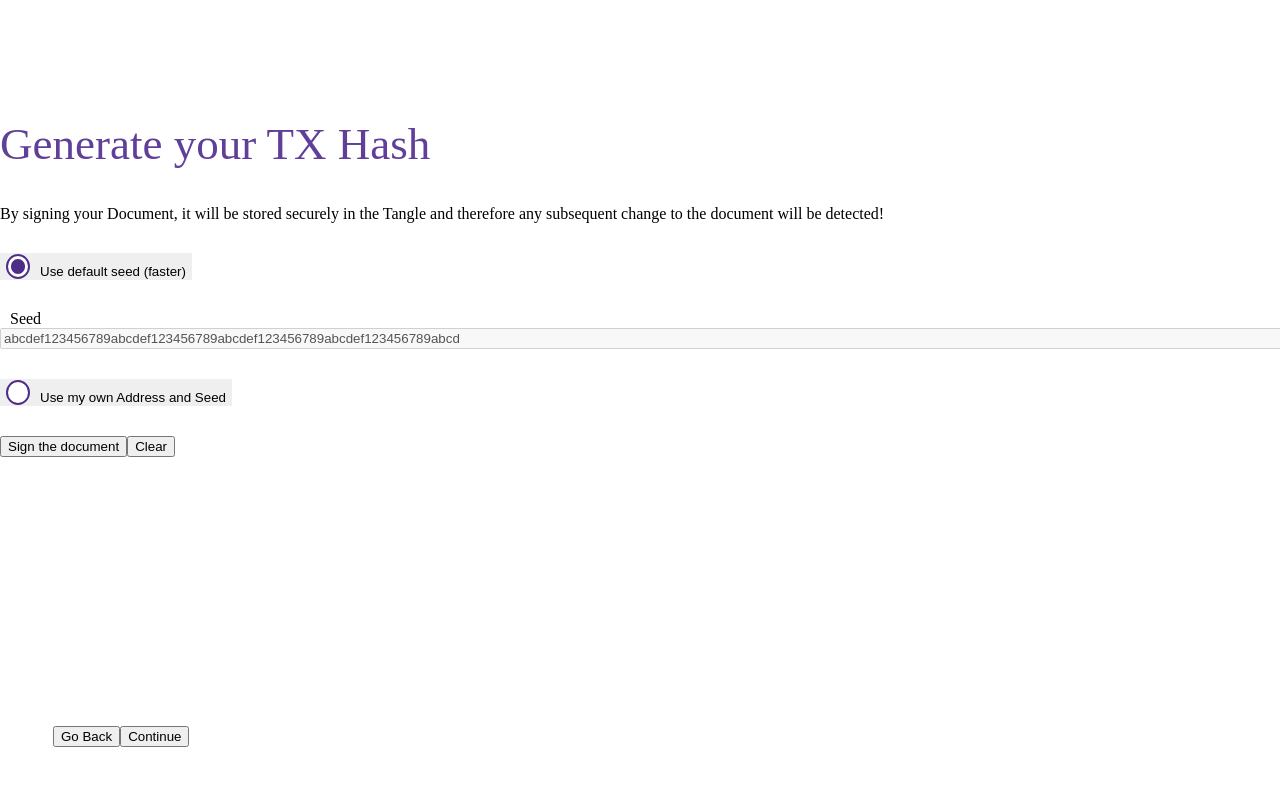
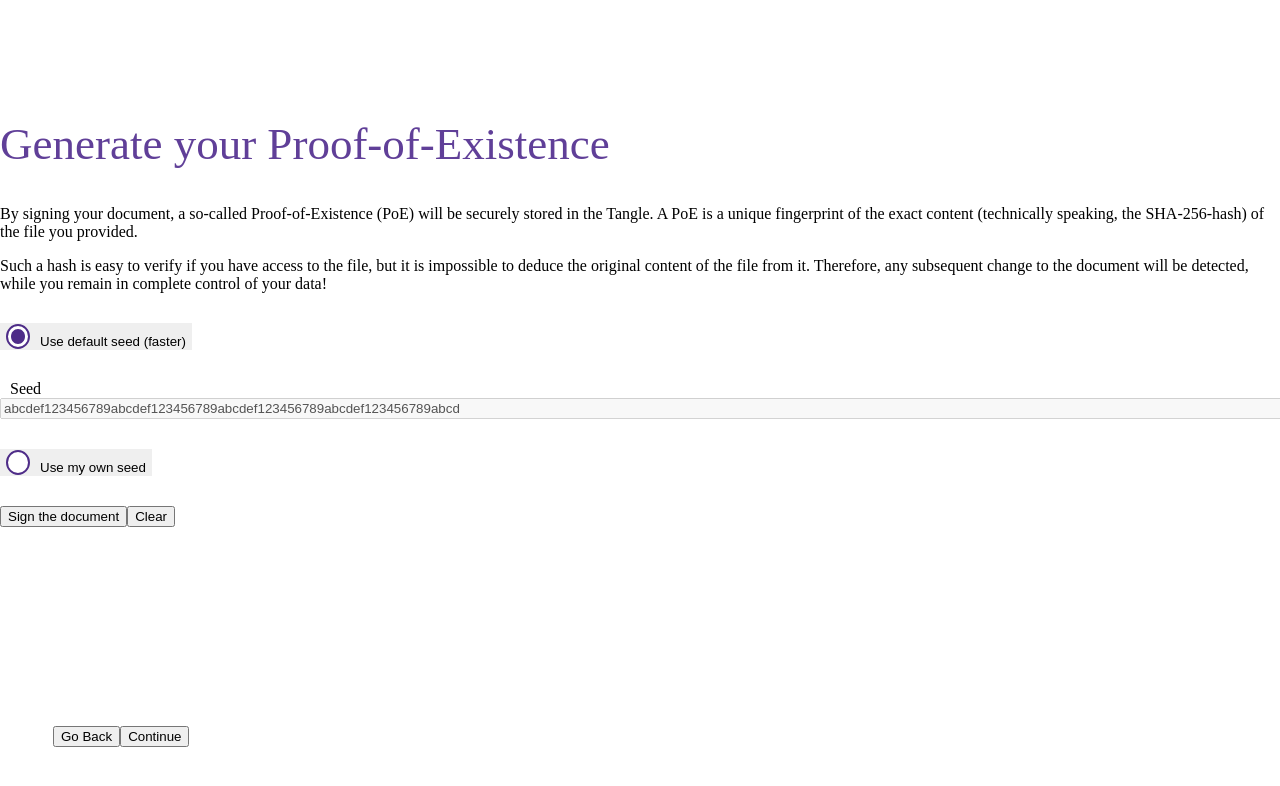
Before and after one commit to iotaledger/poc-document-immutable-blueprint, a React (Create React App) app: page /sign in a window 1280 px wide. Shown: the top 786 px of the page. Built offline with nearby package versions, Linux system fonts and the light colour scheme.

Commit message:
Small bug fixes, legacy-support now works. Drastically improve phrasing to give user an understanding of what is happening and what is happening in this demo.

```diff
--- a/src/App.js
+++ b/src/App.js
@@ -1,7 +1,6 @@
 import React, { Component } from 'react';
 import { verify, verifyLegacy, hash, publish } from '@iota/poex-tool'
 import { BrowserRouter as Router, Route, Link } from "react-router-dom";
-import nodes from './nodes'
 import DocumentSignature from './partials/DocumentSignature'
 import DocumentVerification from './partials/DocumentVerification'
 import SelectFile from './partials/SelectFile'
@@ -9,14 +8,9 @@ import SelectNode from './partials/SelectNode'
 import Header from './partials/header'
 import Loader from './partials/loader'
 import Footer from './partials/footer'
-import { dSeed, dAddress, legacyPermanode } from './partials/defaults'
-import { isValidTrytes, validateData, redirectTo } from './partials/utils'
+import { legacyPermanode } from './partials/defaults'
+import { validateData, redirectTo } from './partials/utils'
 
-const styles = { width: '360px' }
-
-function getProviderParams(isMainnet) {
-  return isMainnet ? { depth: 3, minWeightMagnitude: 14 } : { depth: 3, minWeightMagnitude: 9 }
-}
 
 class App extends Component {
   constructor(props) {
@@ -79,13 +73,13 @@ class App extends Component {
           genTxHash: messageId,
           isLoading: false
         })
-        alert('MessageId has been copied to clipboard!')
+        alert('MessageID has been copied to clipboard!')
       }, function () {
-        alert('clipboard not supported, please copy manually the generated TX Hash')
+        alert('Clipboard not supported, please manually copy the generated MessageID')
       });
 
     } catch (e) {
-      alert(`could not establish connection to this node ${this.state.provider}, please choose a working node and try again!`)
+      alert(`could not establish connection to the node ${this.state.provider}, please choose a working node and try again!`)
       redirectTo('/')
     }
   }
@@ -115,9 +109,6 @@ class App extends Component {
           }
           console.log(bundle)
           verified = await verifyLegacy(bundle, true, file);
-          console.log(verified)
-          console.log(verified)
-          console.log(verified)
         }
         else {
           verified = await verify(msgIdOrTxHash, true, file, this.state.provider);
@@ -126,7 +117,7 @@ class App extends Component {
         this.setState({ isLoading: false, docMutated: verified })
       } catch (e) {
         console.log(e)
-        // this.setState({ isLoading: false, docMutated: false })
+        this.setState({ isLoading: false, docMutated: false })
       }
 
     });
@@ -171,6 +162,7 @@ class App extends Component {
               onProviderSelected={this.onProviderSelected}
               hashValue={this.state.hashValue}
               provider={this.state.provider}
+              isMainnet={this.state.isMainnet}
               setNextPage={this.setNextPage}
             />)} />
             <Route path="/sign" component={() => (<DocumentSignature
--- a/src/partials/DocumentSignature.js
+++ b/src/partials/DocumentSignature.js
@@ -1,6 +1,5 @@
 import React, { Component } from 'react';
-import { verify, hash, publish } from '@iota/poex-tool'
-import { dSeed, dAddress } from './defaults'
+import { dSeed } from './defaults'
 import Radio from './radio'
 import Title from './title'
 
@@ -42,9 +41,9 @@ class SignDocument extends Component {
   }
   render() {
     let generatedHash = this.props.genTxHash != ''
-    let title = 'Generate your TX Hash'
+    let title = 'Generate your Proof-of-Existence'
     if (generatedHash) {
-      title = 'TX Hash Generated'
+      title = 'Message containing the proof has been broadcasted to the Tangle!'
     }
     return (<div>
       <div>
@@ -57,12 +56,16 @@ class SignDocument extends Component {
             valid={false}
             style={{ fontSize: '32px', wordBreak: 'break-word' }}
           />
-          <p>The TX Hash already copied in clipboard, please press 'Continue'</p>
+          <p>The MessageID, meaning the unique identifier of the message stored on the Tangle, is copied to your clipboard. Please press 'Continue'</p>
         </div>}
 
       </div>
       {!generatedHash && <section>
-        <p>By signing your Document, it will be stored securely in the Tangle and therefore any subsequent change to the document will be detected!</p>
+        {/* <p>By signing your Document, it will be stored securely in the Tangle and therefore any subsequent change to the document will be detected!</p> */}
+        {/* <p>By signing your Document, a so-called Proof-of-Existence (PoE) will be securely stored in the Tangle. A PoE is a unique identifier of the exact content (technically speaking, a SHA-256 Hash-value)of the file you provided that is easy to verify if you have access to the file, but impossible to trace back to the original content of the file.
+           Therefore any subsequent change to the document will be detected!, as the </p> */}
+           <p>By signing your document, a so-called Proof-of-Existence (PoE) will be securely stored in the Tangle. A PoE is a unique fingerprint of the exact content (technically speaking, the SHA-256-hash) of the file you provided.</p>
+           <p>Such a hash is easy to verify if you have access to the file, but it is impossible to deduce the original content of the file from it. Therefore, any subsequent change to the document will be detected, while you remain in complete control of your data!</p>
         <div style={topMargin}>
           <Radio
             label="Use default seed (faster)"
@@ -88,7 +91,7 @@ class SignDocument extends Component {
 
         <div style={topMargin}>
           <Radio
-            label="Use my own Address and Seed"
+            label="Use my own seed"
             handleRandioChange={this.handleRandioChange}
             name="userdata"
             checked={(this.state.useDefault === false) && this.state.name === 'userdata'}
--- a/src/partials/DocumentVerification.js
+++ b/src/partials/DocumentVerification.js
@@ -1,14 +1,8 @@
 import React, { Component } from 'react';
-import { verify, hash, publish } from '@iota/poex-tool'
-import { BrowserRouter as Router, Route, Link } from "react-router-dom";
 import Title from './title'
 import { isValidTrytes } from './utils';
 
 const styles = { width: '100%' }
-
-function getProviderParams(isMainnet) {
-  return isMainnet ? { depth: 3, minWeightMagnitude: 14 } : { depth: 3, minWeightMagnitude: 9 }
-}
 
 class App extends Component {
   constructor(props) {
@@ -59,7 +53,7 @@ class App extends Component {
       validText = true
     } else {
       title = 'Let the Tangle validate it'
-      text = "Please fill the generated TX Hash (should be in your clipboard) and the Fetching Address, if you don't have them yet, please go to Step 2"
+      text = "Please fill in the generated MessageID (should be in your clipboard). If you want to verify a PoE created before the Chrysalis network upgrade, please enter your Transaction Hash and then the issuing address."
     }
     const { legacyAddress, msgIdOrTxHash } = this.state
     return (<div>
@@ -72,7 +66,8 @@ class App extends Component {
         <div className="message-box--text">
           <div className="message-box--title">{title}</div>
           <div className="message-box--content">
-            {text}
+            <p>{text} </p>
+            <p></p>
           </div>
         </div>
       </div>}
--- a/src/partials/SelectNode.js
+++ b/src/partials/SelectNode.js
@@ -1,14 +1,9 @@
 import React, { Component } from 'react';
-import { verify, hash, publish } from '@iota/poex-tool'
 import nodes from './../nodes'
 import DropDown from './Dropdown'
 import Title from './title'
 
 const styles = { width: '100%' }
-
-function getProviderParams(isMainnet) {
-  return isMainnet ? {depth :3, minWeightMagnitude :14} : {depth :3, minWeightMagnitude :9}
-}
 
 class SelectNode extends Component {
   constructor(props) {
@@ -19,7 +14,7 @@ class SelectNode extends Component {
     let title = 'Select your Node'
     let validText = false
     if(everythingIsOk === true) {
-      title = 'Node Selected'
+      title = 'Selected node runs on ' + ((this.props.isMainnet === true)? 'Mainnet' : 'Devnet')
       validText = true
     }
     return(<div>
@@ -27,7 +22,8 @@ class SelectNode extends Component {
       <div style={{ margin: '30px 0', display: 'flex', justifyContent: 'center' }}>
         <Title value={title} valid={validText} />
       </div>
-      <p>A node is the first receiver of your transaction, it will be later broadcasted to its neighbours</p>
+      <p>A node is the first receiver of your message. Nodes will continuously broadcast all received, valid messages to their neighbours, quickly reaching all nodes in a peer-to-peer-manner.</p>
+      <p>Proofs issued on Mainnet or Devnet can only be verified with nodes running on Mainnet or Devnet, respectively.</p>
       <p>Note: If you just want to verify a Proof-of-Existence you issued before the Chrysalis-network was live (e.g. before April 28th, 2021), just click "Continue".</p>
       <DropDown
         nodes={nodes}
--- a/src/partials/defaults.js
+++ b/src/partials/defaults.js
@@ -1,6 +1,6 @@
 const dSeed = 'abcdef123456789abcdef123456789abcdef123456789abcdef123456789abcd'
 const dAddress = 'MRDVKCDQAPYQOJEQTUWDMNYZKDUDBRNHJWV9VTKTCUUYQICLPFBETMYYVKEPFCXZE9EJZHFUWJZVEWUCWSGDUVMOYD'
-const legacyPermanode = 'https://chronicle.iota.org/api'// 'https://chronicle.iota.org/api' //
+const legacyPermanode =  'https://nodes.iota.cafe:443' // 'https://chronicle.iota.org/api'
 const navMap = new Map();
 navMap.set('/', { pageN: 0, curP: '/', pageTitle: '1- Please choose your file to be signed or verified', prev: null, next: '/node'})
       .set('/node', { pageN: 1, curP: '/node', pageTitle: '2- Please Select your Node to connect to', prev: '/', next: '/sign'})
--- a/src/partials/title.js
+++ b/src/partials/title.js
@@ -1,4 +1,4 @@
-import React, { Component } from 'react';
+import React from 'react';
 
 function Title(props) {
   return (<span
--- a/src/partials/utils.js
+++ b/src/partials/utils.js
@@ -42,7 +42,7 @@ function validateData(address, transactionHash, provider, file, cb) {
     }
   }
   else if (isValid && (!isValidTrytes(address) || !isValidTrytes(transactionHash))) {
-    alert('Did you attempt to enter a Proof of Existence issued on the Legacy-network? If so: Address and/or transactionHash are not yet set! Please fill the below with 81 Trytes.');
+    alert('Provided info neither matches a valid message-ID nor a legacy-transaction.');
     isValid = false;
   }
   return isValid;
```
